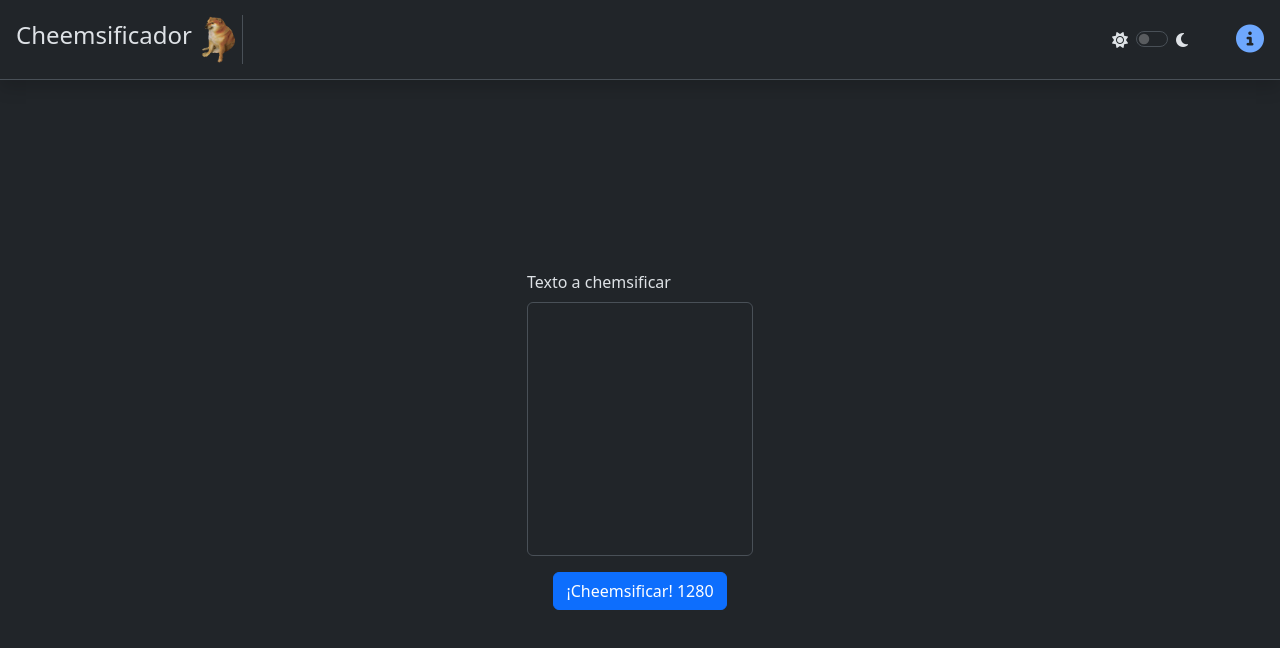
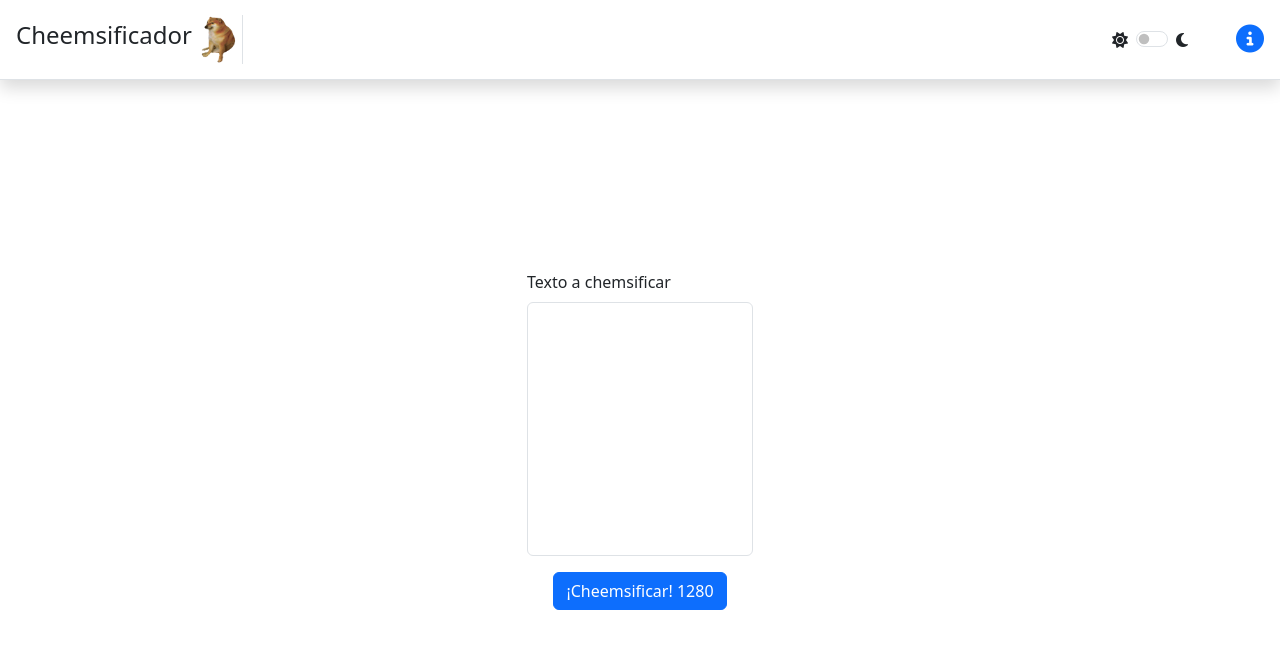
Before and after one commit to BlancoBv/Chemsificador-web, a React (Vite) app: page / in a window 1280 px wide. Shown: the top 648 px of the page. Built offline with nearby package versions, Linux system fonts and the light colour scheme.

Commit message:
añadido modo oscuro

```diff
--- a/index.html
+++ b/index.html
@@ -1,10 +1,10 @@
 <!DOCTYPE html>
-<html lang="en" data-bs-theme="dark">
+<html lang="en" data-bs-theme="white">
   <head>
     <meta charset="UTF-8" />
     <link rel="icon" type="image/svg+xml" href="/src/img/cheems.png" />
     <meta name="viewport" content="width=device-width, initial-scale=1.0" />
-    <title>Cheemsificador</title>
+    <title>Cheemsificador | Traduce a idioma cheems</title>
   </head>
   <body>
     <div id="root"></div>
--- a/src/components/Header.jsx
+++ b/src/components/Header.jsx
@@ -1,7 +1,28 @@
 import { Link, useNavigate } from "react-router-dom";
 import cheems from "../img/cheems.png";
+import { useEffect, useState } from "react";
 function Header() {
+  const [theme, setTheme] = useState(
+    JSON.parse(localStorage.getItem("darkMode")) || false
+  );
   const navigate = useNavigate();
+  const changeTheme = (e) => {
+    const checked = e.target.checked;
+    if (checked) {
+      setTheme(true);
+    } else {
+      setTheme(false);
+    }
+  };
+  useEffect(() => {
+    localStorage.setItem("darkMode", theme);
+    if (theme) {
+      document.documentElement.setAttribute("data-bs-theme", "dark");
+    } else {
+      document.documentElement.setAttribute("data-bs-theme", "white");
+    }
+  }, [theme]);
+
   return (
     <div className="d-flex justify-content-start align-items-center border-bottom w-100 shadow sticky-top p-3 h-10 position-relative">
       {" "}
@@ -17,14 +38,20 @@ function Header() {
       {/* Links */}
       <div className="about-button d-flex">
         <div className="d-flex align-items-center me-5">
-          <i class="fa-solid fa-sun me-2" />
+          <i className="fa-solid fa-sun me-2" />
           <div className="form-check  form-switch d-flex">
-            <input type="checkbox" className="form-check-input" role="switch" />
+            <input
+              type="checkbox"
+              className="form-check-input"
+              role="switch"
+              onChange={changeTheme}
+              checked={theme}
+            />
           </div>
-          <i class="fa-solid fa-moon" />
+          <i className="fa-solid fa-moon" />
         </div>
         <Link to="about">
-          <i class="fa-solid fa-circle-info fs-3" />
+          <i className="fa-solid fa-circle-info fs-3" />
         </Link>
       </div>
     </div>
```
